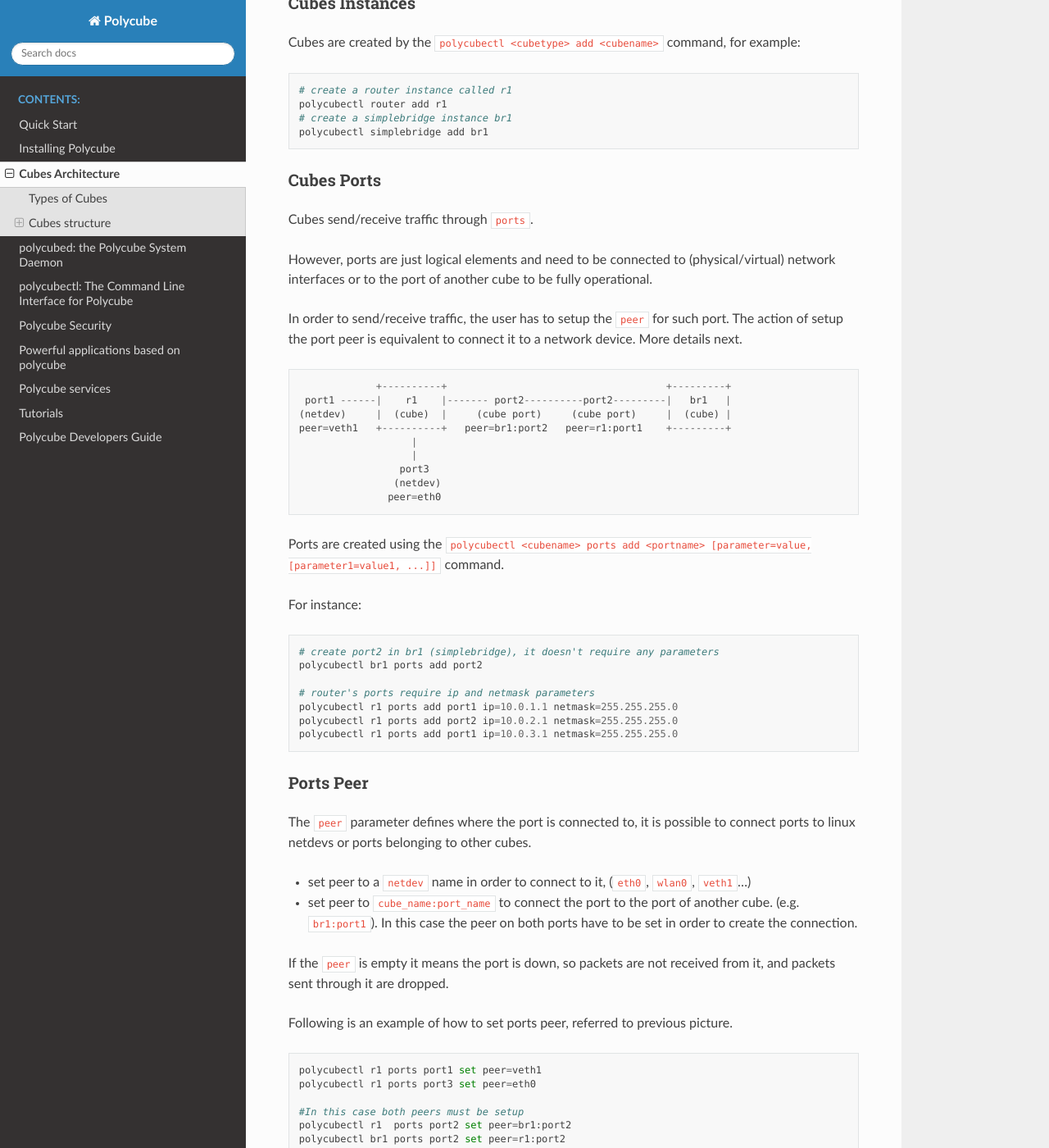
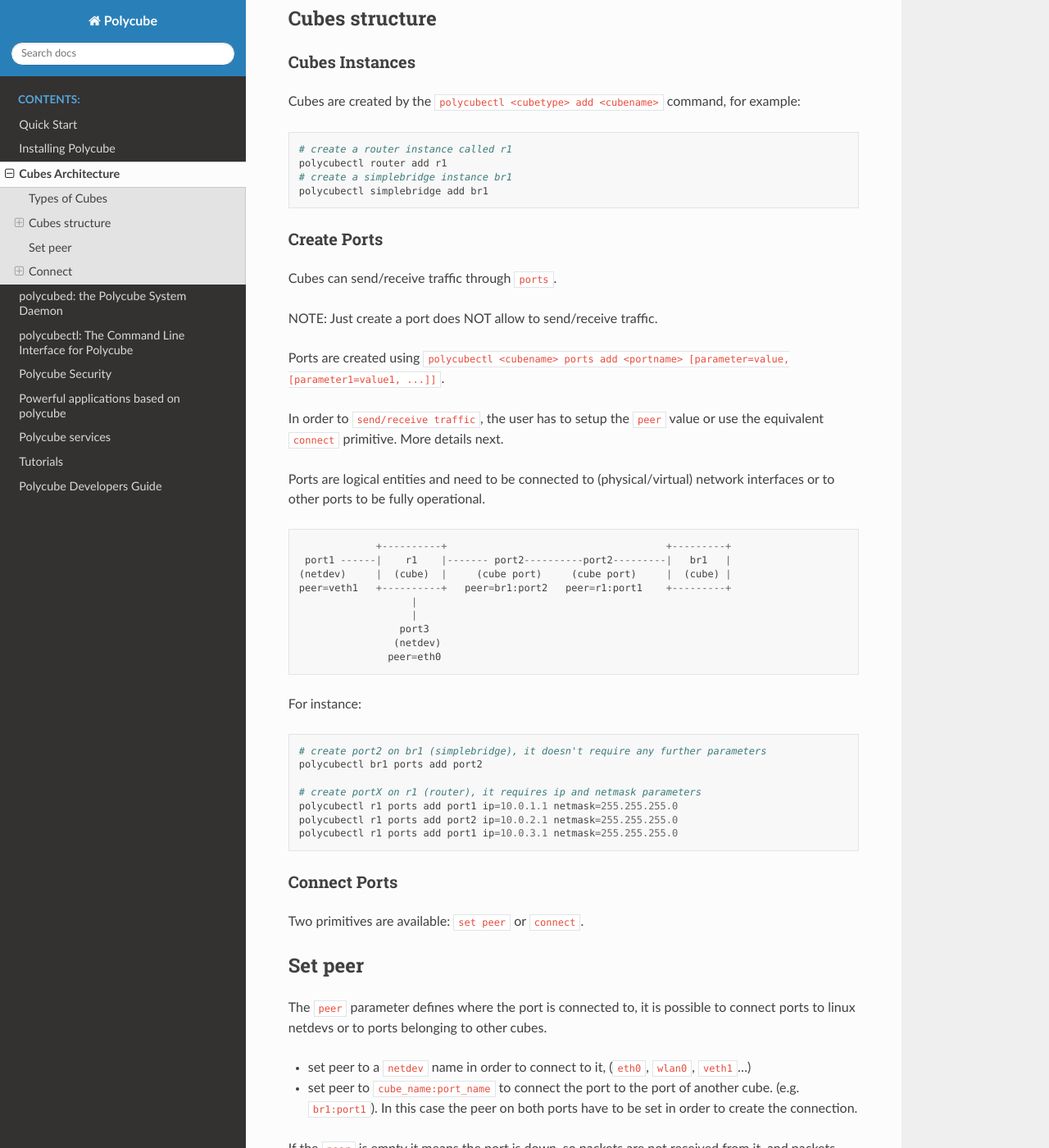
Before and after one commit to polycube-network/polycube, a Sphinx documentation site: the page built from Documentation/cubes.rst, in a window 1280 px wide and 1400 px high, scrolled down 1676 px. Shown: the whole window at 82% size. Built offline with Sphinx 7.4.7 and the Read the Docs theme 2.0.0, drawn with Linux system fonts in a browser that asks for light colours; some of the changed text lies outside the part shown.

Commit message:
Documentation: improve cubes section
Signed-off-by: Matteo Bertrone <m.bertrone@gmail.com>

```diff
--- a/Documentation/cubes.rst
+++ b/Documentation/cubes.rst
@@ -29,11 +30,13 @@
            |              |
            +--------------+
 
-A trasparent cube is a cube without any forwarding capability, such as a network monitor, NAT and a firewall.
+A transparent cube is a cube without any forwarding capability, such as a network monitor, NAT and a firewall.
 
-A trasparent cube:
-  - does not define any port, hence cannot be *connected* to other services, but has to be *attached* to an existing port such as the one of a normal service (e.g., port1 on router2) or a network interface in the host (e.g., veth0);
+A transparent cube:
+  - does not define any port, but has to be *attached* to an existing port such as the one of a normal service (e.g., port1 on router2) or a network interface in the host (e.g., veth0);
+  - cannot be *connected* to other services, but *attached*.
   - it *inherits* all the parameters associated to ports (e.g., MAC/IPv4 addresses, link speed, etc.) from the actual port it is attached to (e.g., port 1 on router2, or veth0);
+  - it allows to have a stack of transparent services on top of a port, very similar to a stack of functions.
 
 ::
 
@@ -85,13 +88,17 @@
 
 .. _cube-ports:
 
-Cubes Ports
-^^^^^^^^^^^
-Cubes send/receive traffic through ``ports``.
+Create Ports
+^^^^^^^^^^^^
+Cubes can send/receive traffic through ``ports``.
 
-However, ports are just logical elements and need to be connected to (physical/virtual) network interfaces or to the port of another cube to be fully operational.
+NOTE: Just create a port does NOT allow to send/receive traffic.
 
-In order to send/receive traffic, the user has to setup the ``peer`` for such port. The action of setup the port peer is equivalent to connect it to a network device. More details next.
+Ports are created using ``polycubectl <cubename> ports add <portname> [parameter=value, [parameter1=value1, ...]]``.
+
+In order to ``send/receive traffic``, the user has to setup the ``peer`` value or use the equivalent ``connect`` primitive. More details next.
+
+Ports are logical entities and need to be connected to (physical/virtual) network interfaces or to other ports to be fully operational.
 
 ::
 
@@ -106,43 +113,59 @@
                     (netdev)
                    peer=eth0
 
-Ports are created using the ``polycubectl <cubename> ports add <portname> [parameter=value, [parameter1=value1, ...]]`` command.
 
 For instance:
 ::
 
-  # create port2 in br1 (simplebridge), it doesn't require any parameters
+  # create port2 on br1 (simplebridge), it doesn't require any further parameters
   polycubectl br1 ports add port2
 
-  # router's ports require ip and netmask parameters
+  # create portX on r1 (router), it requires ip and netmask parameters
   polycubectl r1 ports add port1 ip=10.0.1.1 netmask=255.255.255.0
   polycubectl r1 ports add port2 ip=10.0.2.1 netmask=255.255.255.0
   polycubectl r1 ports add port1 ip=10.0.3.1 netmask=255.255.255.0
 
-Ports Peer
-^^^^^^^^^^
+Connect Ports
+^^^^^^^^^^^^^
 
-The ``peer`` parameter defines where the port is connected to, it is possible to connect ports to linux netdevs or ports belonging to other cubes.
+Two primitives are available: ``set peer`` or ``connect``.
+
+Set peer
+--------
+
+The ``peer`` parameter defines where the port is connected to, it is possible to connect ports to linux netdevs or to ports belonging to other cubes.
 
 - set peer to a ``netdev`` name in order to connect to it, (``eth0``, ``wlan0``, ``veth1``...)
 - set peer to ``cube_name:port_name`` to connect the port to the port of another cube. (e.g. ``br1:port1``). In this case the peer on both ports have to be set in order to create the connection.
 
 If the ``peer`` is empty it means the port is down, so packets are not received from it, and packets sent through it are dropped.
 
-Following is an example of how to set ports peer, referred to previous picture.
+Following is an example, referred to previous picture.
 ::
 
+  #using set peer
   polycubectl r1 ports port1 set peer=veth1
   polycubectl r1 ports port3 set peer=eth0
-
-  #In this case both peers must be setup
   polycubectl r1  ports port2 set peer=br1:port2
   polycubectl br1 ports port2 set peer=r1:port2
 
-Connect and  Disconnect primitives
-^^^^^^^^^^^^^^^^^^^^^^^^^^^^^^^^^^
+Connect
+-------
 
-Connect and disconnect API provides a short way to connect ports, without setting up peers explicitly.
+The ``connect`` primitive provides an alternative way to connect ports.
+
+- connect to a ``netdev`` - Use ``polycubectl connect <cube1>:<port1> <netdev>``
+- connect to ``cube_name:port_name`` - Use ``polycubectl connect <cube1>:<port1> <cube_name>:<port_name>``
+
+
+Following is an example, referred to previous picture.
+::
+
+  #using connect
+  polycubectl connect r1:port1 veth1
+  polycubectl connect r1:port3 eth0
+  polycubectl connect r1:port2 br1:port2
+
 
 Attach and Detach primitives
 ^^^^^^^^^^^^^^^^^^^^^^^^^^^^
```
Also changed, not shown: other parts of Documentation/cubes.rst (+1 -0 lines).
